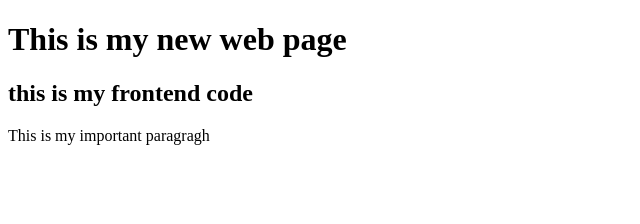
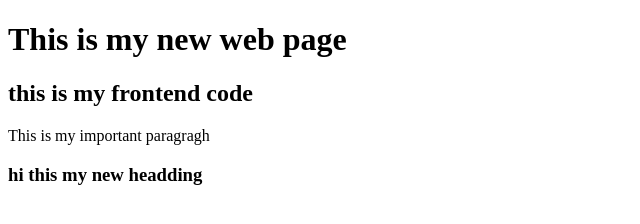
Before and after one commit to muthukumari-M/sample-repository, a plain HTML site: page index.html in a window 1280 px wide. Shown: the whole page, without its empty margins (0-640 px from the left). Drawn offline with Linux system fonts and the light colour scheme.

Commit message:
new h3 heading is added

```diff
--- a/index.html
+++ b/index.html
@@ -9,5 +9,6 @@
     <h1>This is my new web page</h1>
     <h2>this is my frontend code</h2>
     <p>This is my important paragragh</p>
+    <h3>hi this my new headding</h3>
 </body>
 </html>
```
